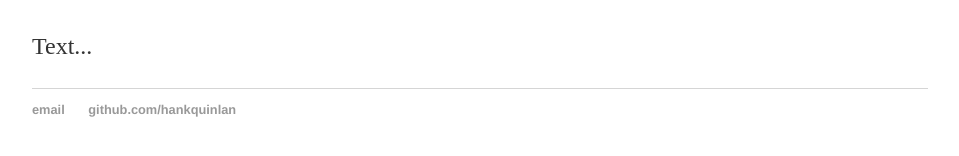
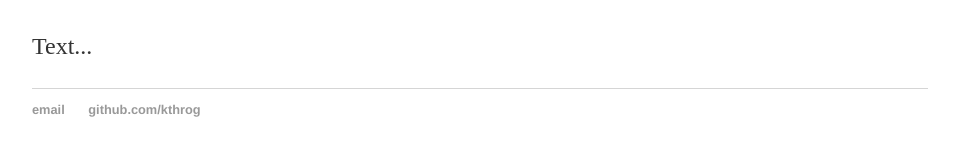
Before and after one commit to kthrog/old_site, a Jekyll site: the page built from index.html, in a window 1280 px wide. Shown: the part 167-323 px from the top of the page, without its empty margins (160-1119 px from the left). Built offline with Jekyll 4.4.1, drawn with Linux system fonts in a browser that asks for light colours.

Commit message:
changed website and contact links

```diff
--- a/_layouts/default.html
+++ b/_layouts/default.html
@@ -21,8 +21,8 @@
 			</div><!-- /.container -->
 			<footer>
 	    		<ul>
-	        		<li><a href="mailto:hankquinlanhub@gmail.com">email</a></li>
-	        		<li><a href="https://github.com/hankquinlan">github.com/hankquinlan</a></li>
+	        		<li><a href="mailto:kaitlin@kaitlinthrogmorton.com">email</a></li>
+	        		<li><a href="https://github.com/kthrog">github.com/kthrog</a></li>
 				</ul>
 			</footer>
 		</body>
```
